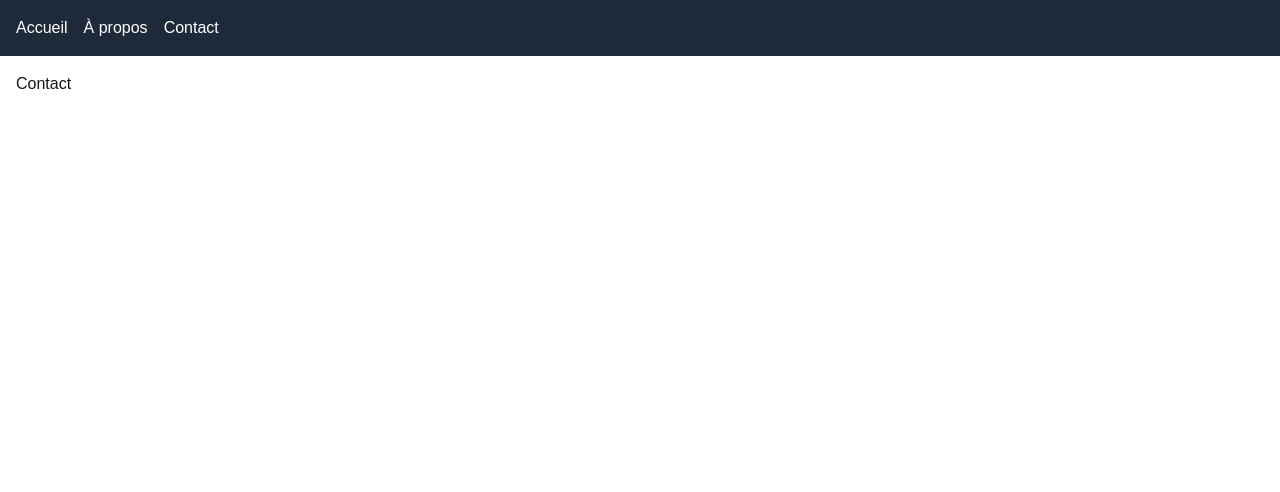
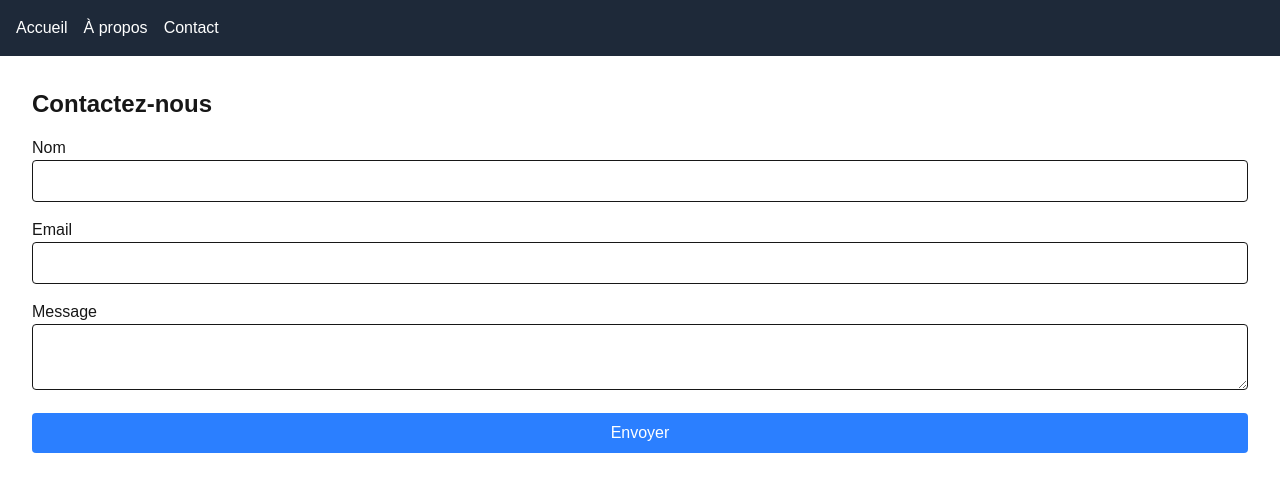
Before and after one commit to Killianlecorf/next, a Next.js app in the folder my-app/: page /contact in a window 1280 px wide. Shown: the top 492 px of the page. Built offline with nearby package versions, Linux system fonts and the light colour scheme.

Commit message:
feat: Users, posts & contact page

```diff
--- a/my-app/package.json
+++ b/my-app/package.json
@@ -12,7 +12,9 @@
     "lottie-react": "^2.4.1",
     "next": "15.2.4",
     "react": "^19.0.0",
-    "react-dom": "^19.0.0"
+    "react-dom": "^19.0.0",
+    "react-toastify": "^11.0.5",
+    "zod": "^3.24.2"
   },
   "devDependencies": {
     "@eslint/eslintrc": "^3",
--- /dev/null
+++ b/my-app/src/app/api/contact/route.ts
@@ -0,0 +1,27 @@
+import { NextResponse } from "next/server";
+import { z } from "zod";
+
+const contactSchema = z.object({
+  name: z.string().min(3, { message: "Le nom doit contenir au moins 3 caractères" }),
+  email: z.string().email({ message: "Email invalide" }),
+  message: z.string().min(10, { message: "Le message doit contenir au moins 10 caractères" }),
+});
+
+export async function POST(request: Request) {
+  try {
+    const data = await request.json();
+
+    contactSchema.parse(data);
+
+    return NextResponse.json({ success: true });
+  } catch (err) {
+    if (err instanceof z.ZodError) {
+      return NextResponse.json({
+        success: false,
+        errors: err.errors.map((e) => e.message),
+      });
+    }
+
+    return NextResponse.json({ success: false, errors: ["Une erreur est survenue."] });
+  }
+}
--- a/my-app/src/app/contact/page.tsx
+++ b/my-app/src/app/contact/page.tsx
@@ -1,8 +1,110 @@
+"use client";
 
-export default function Contact() {
+import { useState } from "react";
+import { toast } from "react-toastify";
+import "react-toastify/dist/ReactToastify.css";
+import { z } from "zod";
+
+const contactSchema = z.object({
+  name: z.string().min(3, { message: "Le nom doit contenir au moins 3 caractères" }),
+  email: z.string().email({ message: "Email invalide" }),
+  message: z.string().min(10, { message: "Le message doit contenir au moins 10 caractères" }),
+});
+
+const ContactPage = () => {
+  const [formData, setFormData] = useState({ name: "", email: "", message: "" });
+  const [loading, setLoading] = useState(false);
+
+  const handleChange = (e: React.ChangeEvent<HTMLInputElement | HTMLTextAreaElement>) => {
+    setFormData({
+      ...formData,
+      [e.target.name]: e.target.value,
+    });
+  };
+
+  const handleSubmit = async (e: React.FormEvent) => {
+    e.preventDefault();
+    setLoading(true);
+
+    try {
+      contactSchema.parse(formData);
+
+      const response = await fetch("/api/contact", {
+        method: "POST",
+        headers: {
+          "Content-Type": "application/json",
+        },
+        body: JSON.stringify(formData),
+      });
+
+      const result = await response.json();
+
+      if (response.ok && result.success) {
+        toast.success("Formulaire envoyé avec succès !");
+      } else {
+        if (result.errors && result.errors.length > 0) {
+          result.errors.forEach((error: string) => toast.error(error));
+        } else {
+          toast.error("Une erreur inconnue est survenue.");
+        }
+      }
+    } catch (err) {
+      toast.error("Une erreur est survenue lors de l'envoi.");
+    } finally {
+      setLoading(false);
+      setFormData({ name: "", email: "", message: "" });
+    }
+  };
+
   return (
-    <div>
-      <h1>Contact</h1>
+    <div className="p-4">
+      <h1 className="text-2xl font-bold mb-4">Contactez-nous</h1>
+      <form onSubmit={handleSubmit} className="space-y-4">
+        <div>
+          <label htmlFor="name" className="block">Nom</label>
+          <input
+            type="text"
+            id="name"
+            name="name"
+            value={formData.name}
+            onChange={handleChange}
+            className="w-full p-2 border rounded"
+          />
+        </div>
+
+        <div>
+          <label htmlFor="email" className="block">Email</label>
+          <input
+            type="email"
+            id="email"
+            name="email"
+            value={formData.email}
+            onChange={handleChange}
+            className="w-full p-2 border rounded"
+          />
+        </div>
+
+        <div>
+          <label htmlFor="message" className="block">Message</label>
+          <textarea
+            id="message"
+            name="message"
+            value={formData.message}
+            onChange={handleChange}
+            className="w-full p-2 border rounded"
+          />
+        </div>
+
+        <button
+          type="submit"
+          className="w-full bg-blue-500 text-white p-2 rounded"
+          disabled={loading}
+        >
+          {loading ? "Envoi en cours..." : "Envoyer"}
+        </button>
+      </form>
     </div>
   );
-}
+};
+
+export default ContactPage;
--- a/my-app/src/app/layout.tsx
+++ b/my-app/src/app/layout.tsx
@@ -1,6 +1,8 @@
 import Navbar from "@/components/navbar";
 import type { Metadata } from "next";
 import "./globals.css";
+import { ToastContainer } from "react-toastify";
+import "react-toastify/dist/ReactToastify.css";
 
 export const metadata: Metadata = {
   title: "Mon Site",
@@ -13,6 +15,7 @@ export default function RootLayout({ children }: { children: React.ReactNode })
       <body>
         <Navbar />
         <main className="p-4">{children}</main>
+        <ToastContainer />
       </body>
     </html>
   );
--- /dev/null
+++ b/my-app/src/app/posts/page.tsx
@@ -0,0 +1,31 @@
+import React from "react";
+
+type Post = {
+  id: number;
+  title: string;
+  body: string;
+};
+
+async function fetchPosts() {
+  const response = await fetch('https://jsonplaceholder.typicode.com/posts');
+  const posts = await response.json();
+  return posts;
+}
+
+export default async function Posts() {
+  const posts: Post[] = await fetchPosts();
+
+  return (
+    <div className="p-4">
+      <h1 className="text-2xl font-bold mb-4">Liste des Posts</h1>
+      <ul className="space-y-4">
+        {posts.map((post) => (
+          <li key={post.id} className="bg-gray-100 p-4 rounded shadow-md">
+            <h2 className="font-semibold text-black">{post.title}</h2>
+            <p className="font-semibold text-black">{post.body}</p>
+          </li>
+        ))}
+      </ul>
+    </div>
+  );
+}
--- /dev/null
+++ b/my-app/src/app/users/page.tsx
@@ -0,0 +1,47 @@
+import React from "react";
+
+function sleep(ms: number) {
+  return new Promise((resolve) => setTimeout(resolve, ms));
+}
+
+async function fetchData() {
+  await sleep(3000);
+  const response = await fetch("https://jsonplaceholder.typicode.com/users");
+  return response.json();
+}
+
+const UsersList = async () => {
+  const users = await fetchData();
+  return (
+    <div className="p-4">
+      <h1 className="text-2xl font-bold mb-4">Liste des Utilisateurs</h1>
+      <ul className="space-y-4">
+        {users.map((user: any) => (
+          <li key={user.id} className="bg-gray-100 p-4 rounded shadow-md">
+            <h2 className="font-semibold text-black">{user.name}</h2>
+            <p className="font-semibold text-black">{user.email}</p>
+          </li>
+        ))}
+      </ul>
+    </div>
+  );
+};
+
+function Spinner() {
+  return (
+    <div className="flex justify-center items-center space-x-2">
+      <div className="w-6 h-6 border-4 border-t-4 border-gray-300 rounded-full animate-spin"></div>
+      <span>Chargement...</span>
+    </div>
+  );
+}
+
+export default function UsersPage() {
+  return (
+    <div className="p-4">
+      <React.Suspense fallback={<Spinner />}>
+        <UsersList />
+      </React.Suspense>
+    </div>
+  );
+}
```
Also changed, not shown: 1 other file (tests, documents, lock files or other folders).
